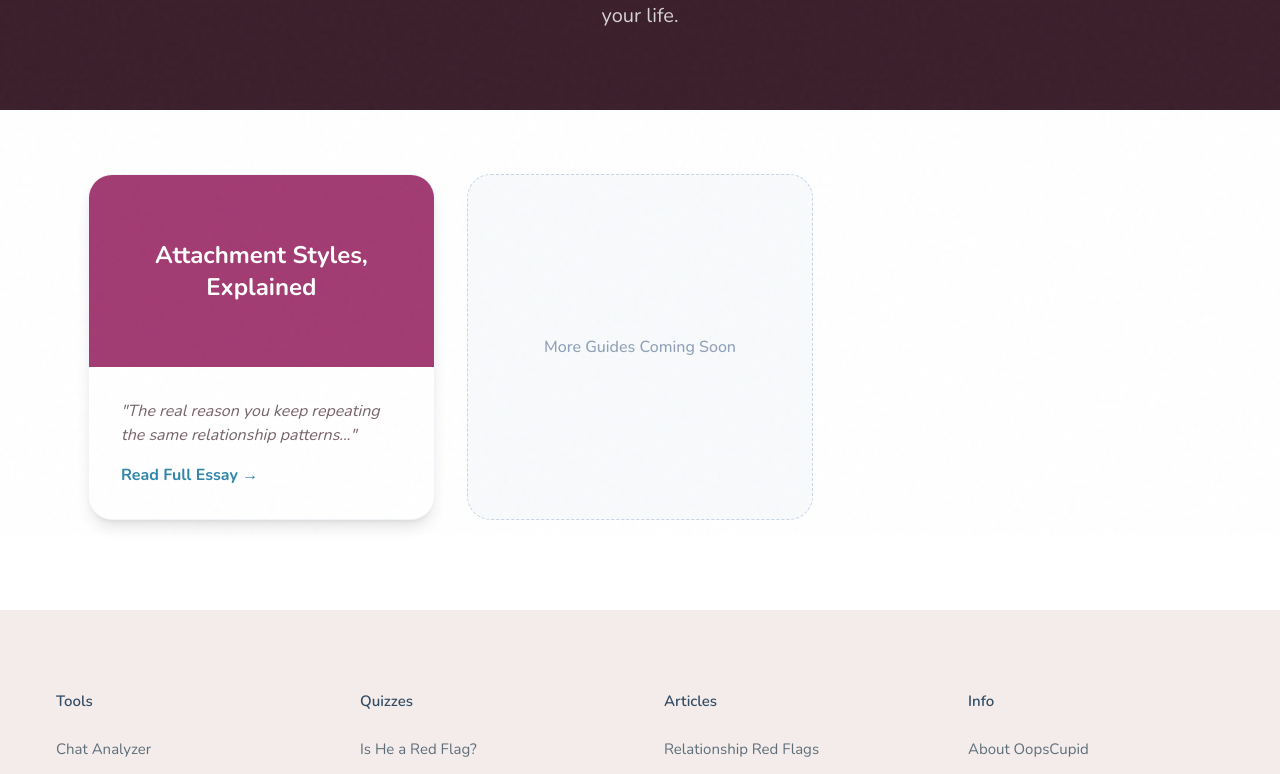
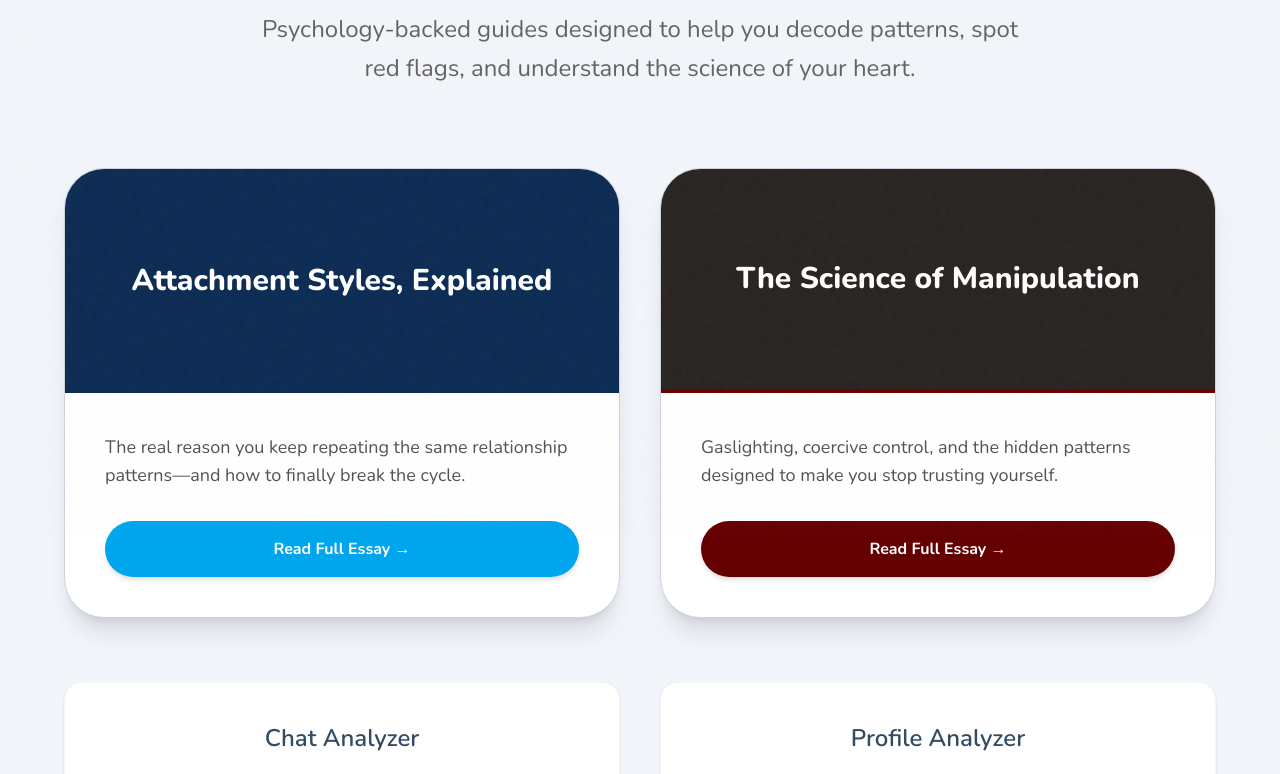
Before and after one commit to Sinadehesh/OopsCupid, a Next.js app: page /articles in a window 1280 px wide. Shown: the part 265-1039 px from the top of the page. Built offline with nearby package versions, Linux system fonts and the light colour scheme; a web font is replaced by a local one.

Commit message:
feat: added manipulation essay to clarity hub page

```diff
--- a/app/articles/page.tsx
+++ b/app/articles/page.tsx
@@ -1,35 +1,65 @@
 import React from "react";
 import Link from "next/link";
+import Card from "@/components/ui/Card";
 
 export default function ClarityHub() {
   return (
-    <main className="min-h-screen bg-white">
-      {/* Header */}
-      <section className="bg-[#3B1F2B] py-20 px-6 text-center text-white">
-        <h1 className="text-5xl md:text-6xl font-extrabold mb-6">Relationship Clarity Hub</h1>
-        <p className="text-xl opacity-80 max-w-2xl mx-auto">
-          Psychology-backed guides and deep dives into the patterns that shape your life.
-        </p>
-      </section>
+    <main className="min-h-screen bg-[#f2f5fa]">
+      <section className="py-24 px-6">
+        <div className="max-w-6xl mx-auto text-center">
+          <h1 className="text-5xl md:text-7xl font-extrabold text-[#2a2522] mb-8 tracking-tighter">
+            Relationship Clarity Hub
+          </h1>
+          <p className="text-xl md:text-2xl text-[#2a2522]/70 max-w-3xl mx-auto mb-20 leading-relaxed">
+            Psychology-backed guides designed to help you decode patterns, spot red flags, and understand the science of your heart.
+          </p>
 
-      {/* Article Grid */}
-      <section className="py-16 px-6 max-w-6xl mx-auto">
-        <div className="grid grid-cols-1 md:grid-cols-2 lg:grid-cols-3 gap-8">
+          <div className="grid grid-cols-1 md:grid-cols-2 gap-10 mb-16">
+            {/* ATTACHMENT ESSAY */}
+            <div className="group bg-white rounded-[40px] overflow-hidden shadow-xl transition-all hover:-translate-y-3 flex flex-col border border-[#ced2dc]">
+              <div className="h-56 bg-[#0D2C54] flex items-center justify-center p-10 text-center relative overflow-hidden">
+                <div className="absolute inset-0 opacity-20 bg-[radial-gradient(circle_at_center,_var(--tw-gradient-stops))] from-white via-transparent to-transparent"></div>
+                <h3 className="text-3xl font-extrabold text-white relative z-10">Attachment Styles, Explained</h3>
+              </div>
+              <div className="p-10 text-left flex-grow flex flex-col">
+                <p className="text-[#2a2522]/80 text-lg mb-8 flex-grow">The real reason you keep repeating the same relationship patterns—and how to finally break the cycle.</p>
+                <Link href="/understanding-attachment-styles" className="inline-block bg-[#00A6ED] text-white px-8 py-4 rounded-full font-bold text-center hover:bg-[#00A6ED]/90 transition-colors shadow-md">
+                  Read Full Essay →
+                </Link>
+              </div>
+            </div>
 
-          {/* Main Featured Essay: Attachment Styles */}
-          <Link href="/understanding-attachment-styles" className="group flex flex-col bg-white rounded-3xl overflow-hidden shadow-lg border border-slate-100 transition-all hover:-translate-y-2 hover:shadow-2xl">
-            <div className="h-48 bg-[#A23B72] flex items-center justify-center p-8 text-center text-white">
-              <h2 className="text-2xl font-bold">Attachment Styles, Explained</h2>
+            {/* MANIPULATION ESSAY */}
+            <div className="group bg-white rounded-[40px] overflow-hidden shadow-xl transition-all hover:-translate-y-3 flex flex-col border border-[#ced2dc]">
+              <div className="h-56 bg-[#2a2522] flex items-center justify-center p-10 text-center relative overflow-hidden border-b-4 border-[#650000]">
+                <div className="absolute inset-0 opacity-20 bg-[radial-gradient(circle_at_center,_var(--tw-gradient-stops))] from-white via-transparent to-transparent"></div>
+                <h3 className="text-3xl font-extrabold text-white relative z-10">The Science of Manipulation</h3>
+              </div>
+              <div className="p-10 text-left flex-grow flex flex-col">
+                <p className="text-[#2a2522]/80 text-lg mb-8 flex-grow">Gaslighting, coercive control, and the hidden patterns designed to make you stop trusting yourself.</p>
+                <Link href="/articles/manipulation-science" className="inline-block bg-[#650000] text-white px-8 py-4 rounded-full font-bold text-center hover:bg-[#490000] transition-colors shadow-md">
+                  Read Full Essay →
+                </Link>
+              </div>
             </div>
-            <div className="p-8">
-              <p className="text-[#3B1F2B]/70 mb-4 italic">"The real reason you keep repeating the same relationship patterns..."</p>
-              <span className="text-[#2E86AB] font-bold group-hover:underline">Read Full Essay →</span>
-            </div>
-          </Link>
+          </div>
 
-          {/* Placeholder for future essays */}
-          <div className="bg-slate-50 rounded-3xl p-8 flex flex-col justify-center border border-dashed border-slate-300 text-center text-slate-400">
-            <p className="font-medium">More Guides Coming Soon</p>
+          <div className="grid grid-cols-1 md:grid-cols-2 gap-10">
+            {/* TOOLS REDIRECT CARDS */}
+            <Card
+              variant="tool"
+              title="Chat Analyzer"
+              description="Decode mixed signals and texting behavior with AI-driven psychology."
+              href="/chat-analyzer"
+              buttonText="Open Tool"
+            />
+            <Card
+              variant="tool"
+              title="Profile Analyzer"
+              description="Spot red flags in dating bios before you swipe right."
+              href="/dating-profile-analyzer"
+              buttonText="Open Tool"
+            />
           </div>
         </div>
       </section>
```
